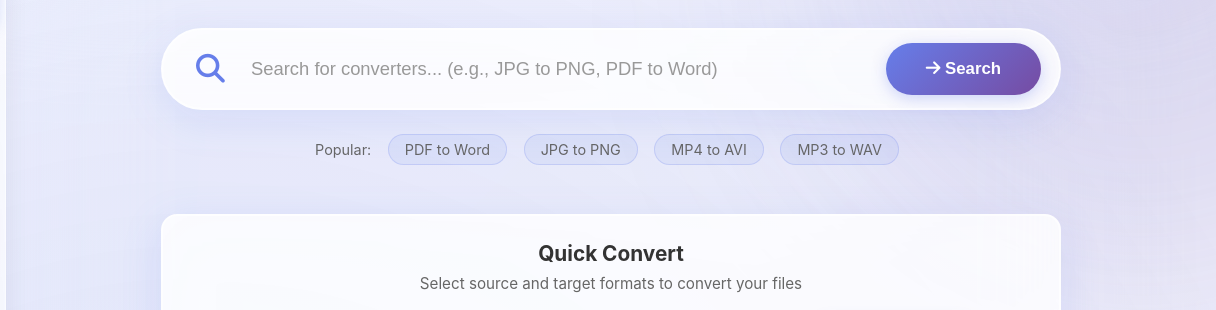
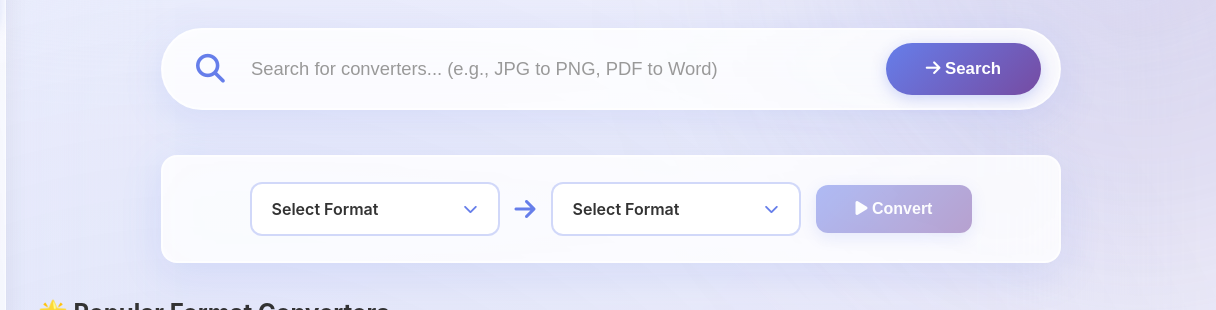
Before and after one commit to perera176-commits/Sigiri, a plain HTML site: page frontend/converters.html in a window 1280 px wide. Shown: the part 115-425 px from the top of the page, 64-1280 px from the left. Drawn offline with Linux system fonts and the light colour scheme.

Commit message:
Remove search suggestions and format selector header
- Removed 'Popular' search tags (PDF to Word, JPG to PNG, etc)
- Removed 'Quick Convert' heading and description
- Cleaner, more minimal interface
- Format selector now directly shows dropdowns

```diff
--- a/frontend/converters.html
+++ b/frontend/converters.html
@@ -619,21 +619,10 @@
                         </button>
                     </div>
                 </div>
-                <div class="search-suggestions">
-                    <span>Popular:</span>
-                    <span class="search-tag" onclick="quickSearch('PDF to Word')">PDF to Word</span>
-                    <span class="search-tag" onclick="quickSearch('JPG to PNG')">JPG to PNG</span>
-                    <span class="search-tag" onclick="quickSearch('MP4 to AVI')">MP4 to AVI</span>
-                    <span class="search-tag" onclick="quickSearch('MP3 to WAV')">MP3 to WAV</span>
-                </div>
             </div>
 
             <!-- Format Selector -->
             <div class="format-selector">
-                <div class="selector-header">
-                    <h3>Quick Convert</h3>
-                    <p>Select source and target formats to convert your files</p>
-                </div>
                 <div class="format-row">
                     <div class="format-dropdown">
                         <div class="dropdown-btn" id="fromFormatBtn" onclick="toggleDropdown('from')">
```
